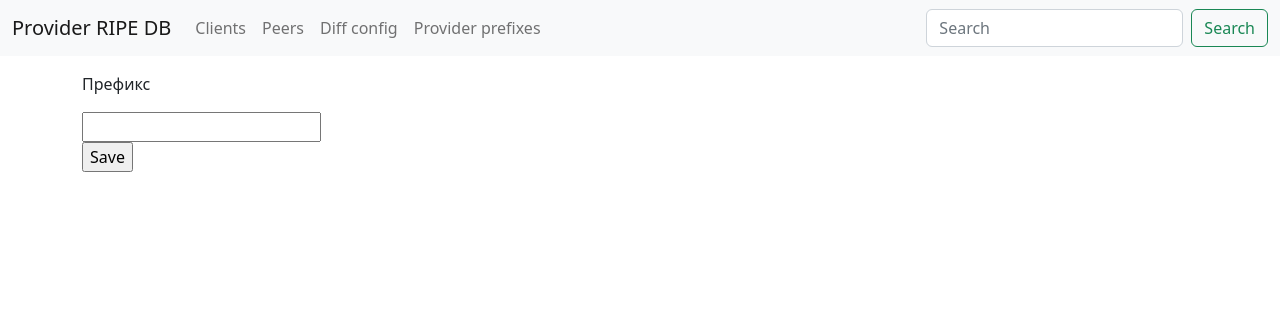
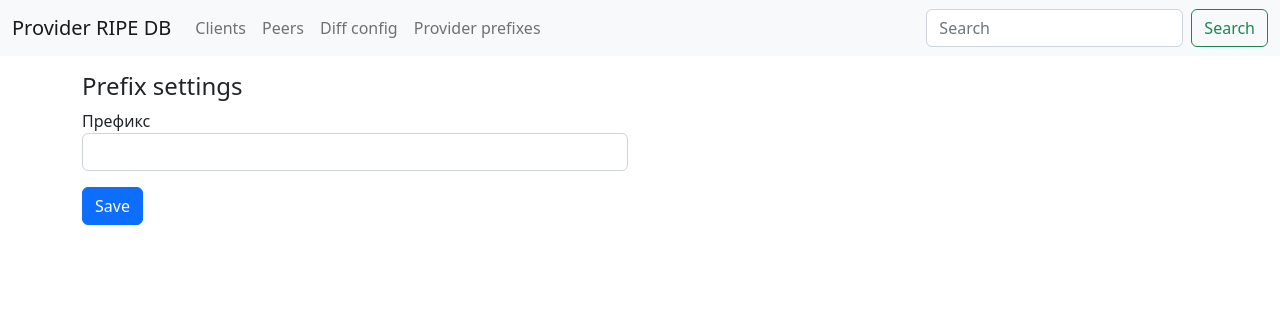
Before and after one commit to naffabob/hippo_ripe, a Flask app: page /prefixes/1 in a window 1280 px wide. Shown: the top 316 px of the page. Run offline with Flask 2, Linux system fonts and the light colour scheme; data that the repository does not hold is empty.

Commit message:
Rafactor prefix object with its own blueprints, forms, views, template

```diff
--- a/webapp/__init__.py
+++ b/webapp/__init__.py
@@ -1,10 +1,10 @@
-from flask import Flask, render_template, request, redirect, url_for
+from flask import Flask, render_template
 
 from webapp.client.views import blueprint as client_blueprint
-from webapp.forms import PrefixForm
-from webapp.model_db import db, Prefix
+from webapp.model_db import db
 from webapp.peer.views import blueprint as peer_blueprint
 from webapp.peer.models import Peer
+from webapp.prefix.views import blueprint as prefix_blueprint
 
 
 def create_app():
@@ -14,25 +14,11 @@ def create_app():
 
     app.register_blueprint(client_blueprint)
     app.register_blueprint(peer_blueprint)
+    app.register_blueprint(prefix_blueprint)
 
     @app.route('/')
     def index():
         title = 'Provider RIPE DB'
-        clients = Peer.query.all()
-        return render_template('index.html', page_title=title, customers=clients)
-
-    @app.route('/prefixes/<int:prefix_id>', methods=['POST', 'GET'])
-    def prefix_view(prefix_id):
-        prefix = Prefix.query.get(prefix_id)
-        prefix_form = PrefixForm(obj=prefix)
-        if request.method == 'POST':
-            prefix_form = PrefixForm()
-            if prefix_form.validate_on_submit():
-                prefix.prefix = prefix_form.prefix.data
-                db.session.add(prefix)
-                db.session.commit()
-                return redirect(url_for('prefix_view', prefix_id=prefix.id))
-
-        return render_template('prefix.html', form=prefix_form, prefix=prefix)
+        return render_template('index.html', page_title=title)
 
     return app
--- a/webapp/forms.py
+++ /dev/null
@@ -1,8 +0,0 @@
-from flask_wtf import FlaskForm
-from wtforms import StringField, SubmitField
-from wtforms.validators import DataRequired
-
-
-class PrefixForm(FlaskForm):
-    prefix = StringField('Префикс', validators=[DataRequired()])
-    submit = SubmitField('Save')
--- /dev/null
+++ b/webapp/prefix/forms.py
@@ -0,0 +1,8 @@
+from flask_wtf import FlaskForm
+from wtforms import StringField, SubmitField
+from wtforms.validators import DataRequired
+
+
+class PrefixForm(FlaskForm):
+    prefix = StringField('Префикс', validators=[DataRequired()], render_kw={"class": "form-control"})
+    submit = SubmitField('Save', render_kw={"class": "btn btn-primary"})
--- /dev/null
+++ b/webapp/prefix/views.py
@@ -0,0 +1,22 @@
+from flask import Blueprint, flash, render_template, request, redirect, url_for
+
+from webapp.prefix.forms import PrefixForm
+from webapp.prefix.models import db, Prefix
+
+blueprint = Blueprint('prefix', __name__, url_prefix='/prefixes')
+
+
+@blueprint.route('/<int:prefix_id>', methods=['POST', 'GET'])
+def prefix_view(prefix_id):
+    prefix = Prefix.query.get(prefix_id)
+    prefix_form = PrefixForm(obj=prefix)
+    if request.method == 'POST':
+        prefix_form = PrefixForm()
+        if prefix_form.validate_on_submit():
+            prefix.prefix = prefix_form.prefix.data
+            db.session.add(prefix)
+            db.session.commit()
+            flash('Данные успешно сохранены')
+            return redirect(url_for('prefix.prefix_view', prefix_id=prefix.id))
+
+    return render_template('prefix/prefix.html', form=prefix_form, prefix=prefix)
--- a/webapp/provider_ripedb.py
+++ b/webapp/provider_ripedb.py
@@ -1,6 +1,7 @@
 import requests
 
-from webapp.model_db import db, Prefix
+from webapp.model_db import db
+from webapp.prefix.models import Prefix
 
 
 def do_request(url: str) -> dict:
--- a/webapp/templates/peer/peer.html
+++ b/webapp/templates/peer/peer.html
@@ -38,7 +38,7 @@
 	<div class="col-6">
 		<h5>Client prefixes:</h5>
 		{% for prefix in peer.prefixes %}
-			<a href="{{ url_for('prefix_view', prefix_id=prefix.id) }}">{{ prefix }}</a><br>
+			<a href="{{ url_for('prefix.prefix_view', prefix_id=prefix.id) }}">{{ prefix }}</a><br>
 		{% endfor %}
 	</div>
 
--- a/webapp/templates/prefix.html
+++ /dev/null
@@ -1,23 +0,0 @@
-{% extends "base.html" %}
-
-{% block content %}
-
-<form method="post">
-	{{ form.hidden_tag() }}
-	<p>
-		{{ form.prefix.label }}<br>
-	</p>
-	{% if form.prefix.errors %}
-	<ul class="errors">
-		{% for error in form.prefix.errors %}
-		<li>{{ error }}</li>
-		{% endfor %}
-	</ul>
-	{% endif %}
-	{{ form.prefix }}
-	<p>
-		{{ form.submit }}
-	</p>
-</form>
-
-{% endblock %}
--- /dev/null
+++ b/webapp/templates/prefix/prefix.html
@@ -0,0 +1,26 @@
+{% extends "base.html" %}
+
+{% block content %}
+
+{% for message in get_flashed_messages() %}
+	<div class="alert alert-success" role="alert">{{ message }}</div>
+{% endfor %}
+
+<h4>Prefix settings</h4>
+<div class="row">
+	<div class="col-6">
+
+		<form method="post">
+			{{ form.hidden_tag() }}
+			<div class="mb-3">
+				{{ form.prefix.label }}
+				{{ form.prefix }}
+			</div>
+			<div class="mb-3">
+				{{ form.submit }}
+			</div>
+		</form>
+	</div>
+</div>
+
+{% endblock %}
```
Also changed, not shown: webapp/model_db.py (+0 -14 lines), webapp/prefix/models.py (added, +15 -0 lines), webapp/prefix/__init__.py (added).
